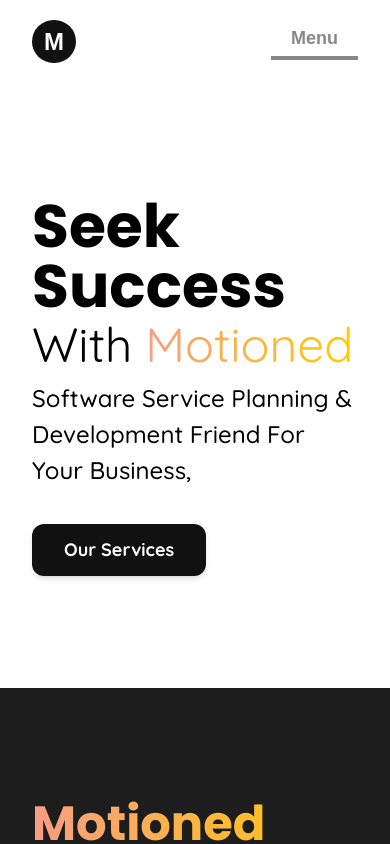
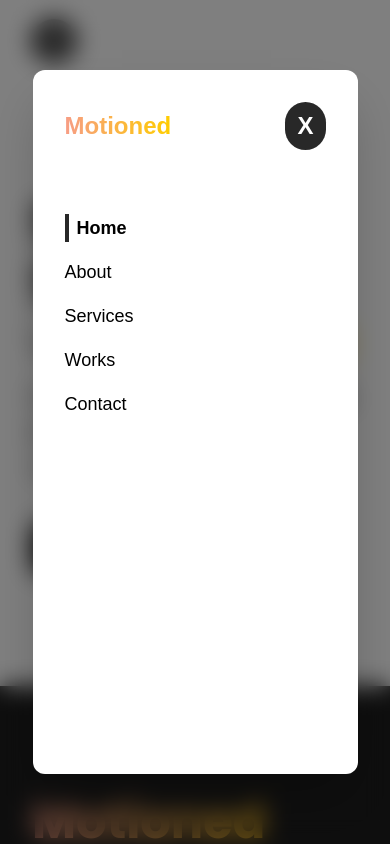
Before and after one commit to motioned-official/frontend, a Next.js app: page / in a window 390 px wide. Both pictures are taken after a click on the button "Menu". Shown: the top 844 px of the page. Built offline with nearby package versions, Linux system fonts and the light colour scheme.

Commit message:
route dependent mobile sidemodal setup done -

```diff
--- a/components/index/service-card.tsx
+++ b/components/index/service-card.tsx
@@ -18,7 +18,7 @@ const ServiceCard: React.FC<MotionedService> = ({
     router.push(to);
   };
   return (
-    <Motioned.content className="w-full h-full flex flex-col rounded-xl bg-light/10 backdrop-blur-md text-dark/50 lg:hover:text-dark/70 py-8 transition-all hover lg:hover:bg-dark/10">
+    <Motioned.content className="w-full h-full flex flex-col rounded-xl bg-light/10 backdrop-blur-md text-dark/50 lg:hover:text-dark/70 py-8 transition-all hover lg:hover:bg-dark/10 cursor-pointer">
       <>
         <article
           onClick={() => onCardClickRouterPush(url)}
@@ -39,10 +39,10 @@ const ServiceCard: React.FC<MotionedService> = ({
             <button
               onClick={onClickViewMore}
               className={reactClassName(
-                'transition-all px-5 py-2 rounded-full transform hover lg:hover:translate-x-1 lg:hover:border-l-8 lg:hover:text-light font-pop font-medium',
+                'transition-all px-5 py-2 rounded-full transform hover lg:hover:translate-x-1 lg:hover:border-l-8 lg:hover:text-dark border-dark/10 font-pop font-medium',
                 viewMore
-                  ? 'bg-tangerine/70 border-ocean/70'
-                  : 'bg-ocean/70 border-tangerine/70'
+                  ? 'bg-tangerine/70 hover:bg-tangerine/80'
+                  : 'bg-ocean/70 hover:bg-ocean'
               )}
             >
               Read {viewMore ? 'Less' : 'More'}
--- a/layouts/header.tsx
+++ b/layouts/header.tsx
@@ -1,5 +1,9 @@
+import GradientText from '@/components/gradient-text';
 import Link from 'next/link';
+import { useRouter } from 'next/router';
+import React, { useEffect, useState } from 'react';
 import { BsLinkedin, BsGithub, BsInstagram } from 'react-icons/bs';
+import { reactClassName } from '../libs';
 const Routes: Array<{
   title: string;
   href: string;
@@ -11,8 +15,62 @@ const Routes: Array<{
   { href: '/contact', title: 'contact' },
 ];
 const Header: React.FC = () => {
+  const router = useRouter();
+  const [modalView, setModalView] = useState<boolean>(false);
+  const onClickModalView = () => {
+    setModalView((cur) => !cur);
+  };
+  useEffect(() => {
+    setModalView(false);
+  }, [router]);
   return (
-    <header className="sticky top-0 w-full z-40 bg-transparent backdrop-blur-sm">
+    <React.Fragment>
+      <aside
+        onClick={onClickModalView}
+        className={reactClassName(
+          'fixed w-full h-screen flex lg:hidden flex-col justify-center bg-black/50 backdrop-blur-md transition-all',
+          modalView ? 'z-50 opacity-100' : '-z-50 opacity-0'
+        )}
+      >
+        <div
+          onClick={(e) => {
+            e.stopPropagation();
+          }}
+          className="h-5/6 bg-light w-10/12 max-w-md mx-auto rounded-xl shadow-2xl"
+        >
+          <div className="flex justify-between items-center p-8 font-bold text-2xl">
+            <GradientText className="" />
+            <button
+              onClick={onClickModalView}
+              className="px-3 py-2 rounded-full bg-dark/90 text-light"
+            >
+              X
+            </button>
+          </div>
+          <ul className="flex flex-col space-y-4 p-8">
+            {Routes.map((route, index) => (
+              <Link href={route.href} key={index}>
+                <a
+                  className={reactClassName(
+                    'inline-block capitalize text-lg transition-all hover hover:text-dark/50',
+                    router.pathname.includes(route.href)
+                      ? 'pl-2 border-l-4 border-dark/90 font-bold'
+                      : 'pl-0 border-l-0 font-medium'
+                  )}
+                >
+                  {route.title}
+                </a>
+              </Link>
+            ))}
+          </ul>
+        </div>
+      </aside>
+      <header
+        className={reactClassName(
+          'top-0 w-full z-40 bg-transparent backdrop-blur-sm transition-all',
+          router.pathname !== '/' ? 'fixed' : 'sticky'
+        )}
+      >
         <section className="w-full px-8 py-6 lg:px-16 flex justify-between items-center">
           <h1>
             <Link href="/">
@@ -21,8 +79,16 @@ const Header: React.FC = () => {
               </a>
             </Link>
           </h1>
-        <nav className="flex items-center lg:hidden">
-          <button className="px-5 pb-1 border-b-4 text-lg border-dark/50 text-dark/50 font-semibold transition-all hover lg:hover:border-dark/30 lg:hover:text-dark/30">
+          <nav
+            className={reactClassName(
+              'flex items-center lg:hidden transition-all',
+              modalView ? 'opacity-0' : 'opacity-100'
+            )}
+          >
+            <button
+              onClick={onClickModalView}
+              className="px-5 pb-1 border-b-2 border-dotted text-lg border-dark/50 text-dark/50 font-sand font-semibold transition-all hover lg:hover:border-dark/30 lg:hover:text-dark/30"
+            >
               Menu
             </button>
           </nav>
@@ -35,19 +101,29 @@ const Header: React.FC = () => {
               </Link>
             ))}
             <nav className="flex items-center space-x-2 lg:space-x-3">
-            <a className="transition-all text-dark/70 text-2xl transform hover hover:rotate-45 cursor-pointer hover:text-dark">
+              <a
+                href="https://github.com/motioned-official"
+                className="transition-all text-dark/70 text-2xl transform hover hover:rotate-12 cursor-pointer hover:text-dark"
+              >
                 <BsGithub />
               </a>
-            <a className="transition-all text-dark/70 text-2xl transform hover hover:rotate-45 cursor-pointer hover:text-blue-500">
+              <a
+                href="https://linkedin.com/company/motioned-official"
+                className="transition-all text-dark/70 text-2xl transform hover hover:rotate-12 cursor-pointer hover:text-blue-500"
+              >
                 <BsLinkedin />
               </a>
-            <a className="transition-all text-dark/70 text-2xl transform hover hover:rotate-45 cursor-pointer hover:text-pink-400">
+              <a
+                href="https://instagram.com/motioned_official"
+                className="transition-all text-dark/70 text-2xl transform hover hover:rotate-12 cursor-pointer hover:text-pink-400"
+              >
                 <BsInstagram />
               </a>
             </nav>
           </nav>
         </section>
       </header>
+    </React.Fragment>
   );
 };
 export default Header;
--- a/seo/index.tsx
+++ b/seo/index.tsx
@@ -12,8 +12,8 @@ const SEO: React.FC<SEOProps> = ({ title }) => {
         content="Web Design, Web Development, Web Engineering, Business Website, Portfolio Website, E-Commerce"
       />
       <title>
-        Motioned - Successful Web Design & Engineering For Your Customers &
-        Clients {title ? `| ${title}` : ''}
+        Success For Your Business & Clients Starts With Motioned{' '}
+        {title === 'Home' ? '' : `| ${title}`}
       </title>
     </Head>
   );
```
Also changed, not shown: 1 other file (tests, documents, lock files or other folders). Lines whose indentation alone changed are shown as unchanged.
